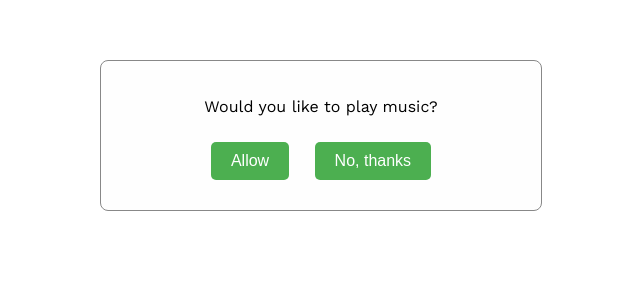
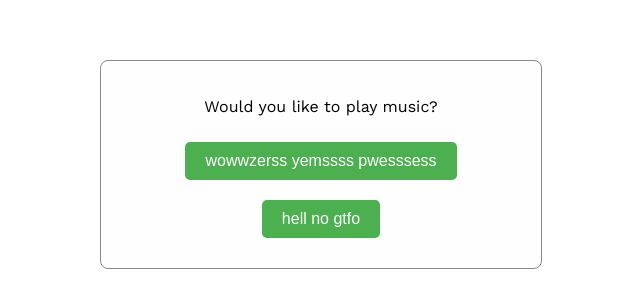
Before and after one commit to 23shu/yappy-bday, a website: page index.html in a window 1280 px wide. Shown: the part 132-440 px from the top of the page, without its empty margins (319-959 px from the left). Drawn offline with nearby package versions, Linux system fonts and the light colour scheme.

Commit message:
Update index.html

```diff
--- a/index.html
+++ b/index.html
@@ -21,8 +21,8 @@
 <div id="musicModal" class="modal">
   <div class="modal-content">
     <p>Would you like to play music?</p>
-    <button id="allowMusicBtn">Allow</button>
-    <button id="denyMusicBtn">No, thanks</button>
+    <button id="allowMusicBtn">wowwzerss yemssss pwesssess</button>
+    <button id="denyMusicBtn">hell no gtfo</button>
   </div>
 </div>
 
```
